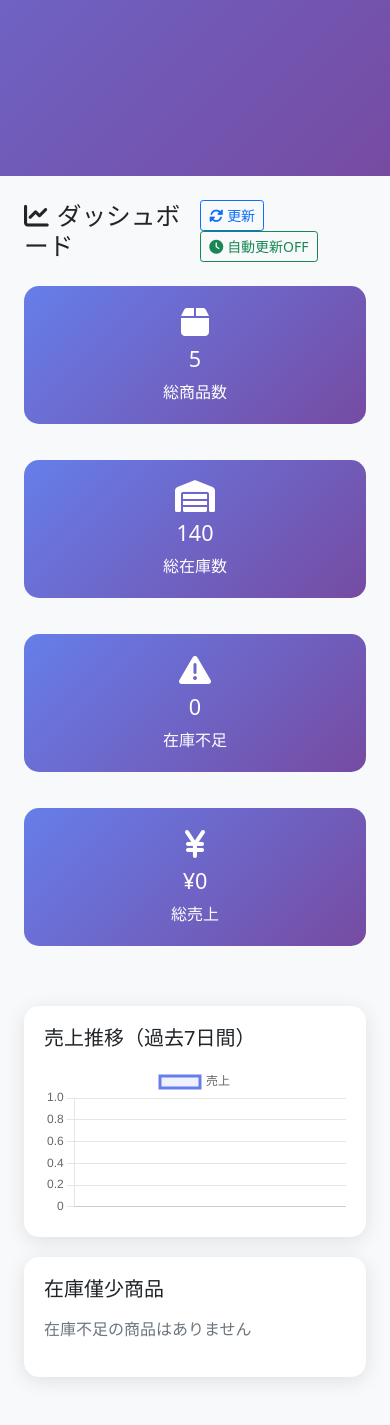
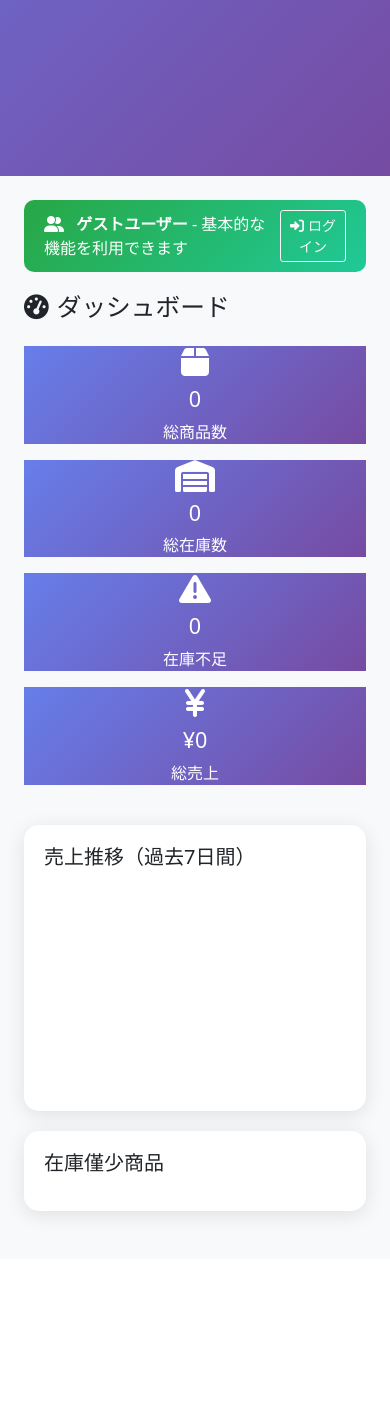
Before and after one commit to Ryota090/APP, a Flask app: page / in a window 390 px wide; the page is wider, and only the part inside the window is pictured. Shown: the part 668-2093 px from the top of that part. After the commit the page ends 1890 px from the top of that part, so only its background shows below. Run offline with Flask 3, Linux system fonts and the light colour scheme; a user stored in the database is signed in; data comes from the database, SQL or seed files in the repository; data that the repository does not hold is empty; some libraries are stand-ins or nearby versions.

Commit message:
検索機能、ゲストユーザー対応、ツールチップ機能を追加

```diff
--- a/app.py
+++ b/app.py
@@ -135,8 +135,8 @@
 
 # ルート
 @app.route('/')
-@login_required
 def index():
+    # ログインしていなくてもアクセス可能
     return render_template('index.html')
 
 @app.route('/login')
@@ -255,113 +255,68 @@
         return jsonify({'success': False, 'message': f'エラー: {str(e)}'})
 
 @app.route('/api/dashboard')
-@login_required
 def dashboard():
+    # ゲストユーザーでもダッシュボードを見られるように
     try:
         if os.environ.get('RENDER'):
             db_path = '/tmp/inventory.db'
         else:
             db_path = os.environ.get('DATABASE_PATH', 'inventory.db')
 
-        print(f"ダッシュボードAPI: データベースパス = {db_path}")
-
-        if not os.path.exists(db_path):
-            print(f"データベースファイルが存在しません: {db_path}")
-            return jsonify({'error': 'データベースが初期化されていません'})
-
         conn = sqlite3.connect(db_path)
         cursor = conn.cursor()
 
-        # 基本統計
+        # 商品統計
         cursor.execute("SELECT COUNT(*) FROM products")
         total_products = cursor.fetchone()[0]
-        print(f"総商品数: {total_products}")
 
         cursor.execute("SELECT SUM(quantity) FROM products")
         total_stock = cursor.fetchone()[0] or 0
-        print(f"総在庫数: {total_stock}")
 
-        # 在庫不足商品数
         cursor.execute("SELECT COUNT(*) FROM products WHERE quantity < 10")
         low_stock_count = cursor.fetchone()[0]
-        print(f"在庫不足商品数: {low_stock_count}")
 
-        # 総売上（売上履歴テーブルがある場合）
-        try:
-            cursor.execute("SELECT SUM(total_amount) FROM sales_history")
-            total_sales = cursor.fetchone()[0] or 0
-            print(f"総売上: {total_sales}")
-        except Exception as e:
-            print(f"売上履歴テーブルエラー: {e}")
-            total_sales = 0
-
-        # 売上データ（過去7日間）
-        try:
-            cursor.execute("""
-                SELECT DATE(created_at) as date, SUM(total_amount) as amount
-                FROM sales_history
-                WHERE created_at >= date('now', '-7 days')
-                GROUP BY DATE(created_at)
-                ORDER BY date
-            """)
-            sales_data = [{'date': row[0], 'amount': row[1]} for row in cursor.fetchall()]
-            print(f"売上データ: {sales_data}")
-        except Exception as e:
-            print(f"売上データ取得エラー: {e}")
-            sales_data = []
+        cursor.execute("SELECT SUM(total_amount) FROM sales_history")
+        total_sales = cursor.fetchone()[0] or 0
 
         conn.close()
 
-        result = {
+        return jsonify({
             'total_products': total_products,
             'total_stock': total_stock,
             'low_stock_count': low_stock_count,
-            'total_sales': total_sales,
-            'sales_data': sales_data
-        }
-
-        print(f"ダッシュボード結果: {result}")
-        return jsonify(result)
-
+            'total_sales': total_sales
+        })
     except Exception as e:
-        print(f"ダッシュボードエラー: {e}")
-        import traceback
-        print(f"エラー詳細: {traceback.format_exc()}")
-        return jsonify({'error': str(e)})
+        return jsonify({'error': str(e)}), 500
 
 @app.route('/api/products', methods=['GET'])
-@login_required
 def get_products():
+    # ゲストユーザーでも商品一覧を見られるように
     try:
         if os.environ.get('RENDER'):
             db_path = '/tmp/inventory.db'
         else:
             db_path = os.environ.get('DATABASE_PATH', 'inventory.db')
 
-        print(f"商品API: データベースパス = {db_path}")
-
-        if not os.path.exists(db_path):
-            print(f"データベースファイルが存在しません: {db_path}")
-            return jsonify({'error': 'データベースが初期化されていません'})
-
         conn = sqlite3.connect(db_path)
         cursor = conn.cursor()
-        cursor.execute("SELECT id, sku, name, price, quantity FROM products")
-        products = cursor.fetchall()
+
+        cursor.execute("SELECT id, sku, name, price, quantity FROM products ORDER BY name")
+        products = []
+        for row in cursor.fetchall():
+            products.append({
+                'id': row[0],
+                'sku': row[1],
+                'name': row[2],
+                'price': row[3],
+                'quantity': row[4]
+            })
+
         conn.close()
-
-        result = [{
-            'id': p[0], 'sku': p[1], 'name': p[2], 'price': p[3], 'quantity': p[4]
-        } for p in products]
-
-        print(f"商品一覧: {len(result)}件")
-        return jsonify(result)
-
+        return jsonify(products)
     except Exception as e:
-        print(f"商品APIエラー: {e}")
-        import traceback
-        print(f"エラー詳細: {traceback.format_exc()}")
-        return jsonify({'error': str(e)})
+        return jsonify({'error': str(e)}), 500
 
 @app.route('/api/products', methods=['POST'])
 @login_required
--- a/static/app.js
+++ b/static/app.js
@@ -5,7 +5,8 @@
     user: null,
     charts: {},
     autoRefreshInterval: null,
-    autoRefreshEnabled: false
+    autoRefreshEnabled: false,
+    filteredProducts: [] // 検索結果を保存
 };
 
 // ページ表示制御
@@ -46,6 +47,114 @@
         case 'analysis':
             updateAnalysisPage();
             break;
+    }
+
+    // ツールチップを初期化
+    initializeTooltips();
+}
+
+// ツールチップ初期化
+function initializeTooltips() {
+    // 既存のツールチップを破棄
+    const tooltipTriggerList = [].slice.call(document.querySelectorAll('[data-bs-toggle="tooltip"]'));
+    tooltipTriggerList.map(function (tooltipTriggerEl) {
+        return new bootstrap.Tooltip(tooltipTriggerEl);
+    });
+}
+
+// 検索機能
+function searchProducts() {
+    const searchTerm = document.getElementById('productSearch').value.toLowerCase();
+    const searchCategory = document.getElementById('searchCategory').value;
+
+    if (!searchTerm) {
+        appData.filteredProducts = appData.products;
+    } else {
+        appData.filteredProducts = appData.products.filter(product => {
+            switch(searchCategory) {
+                case 'name':
+                    return product.name && product.name.toLowerCase().includes(searchTerm);
+                case 'sku':
+                    return product.sku && product.sku.toLowerCase().includes(searchTerm);
+                case 'price':
+                    return product.price && product.price.toString().includes(searchTerm);
+                default:
+                    return (product.name && product.name.toLowerCase().includes(searchTerm)) ||
+                           (product.sku && product.sku.toLowerCase().includes(searchTerm)) ||
+                           (product.price && product.price.toString().includes(searchTerm));
+            }
+        });
+    }
+
+    displayProducts(appData.filteredProducts);
+}
+
+// 検索クリア
+function clearSearch() {
+    document.getElementById('productSearch').value = '';
+    document.getElementById('searchCategory').value = 'all';
+    appData.filteredProducts = appData.products;
+    displayProducts(appData.products);
+}
+
+// 商品表示
+function displayProducts(products) {
+    const tbody = document.getElementById('productTableBody');
+    if (tbody) {
+        tbody.innerHTML = '';
+
+        if (products.length === 0) {
+            tbody.innerHTML = `
+                <tr>
+                    <td colspan="5" class="text-center text-muted">
+                        <i class="fas fa-search me-2"></i>商品が見つかりませんでした
+                    </td>
+                </tr>
+            `;
+            return;
+        }
+
+        products.forEach(product => {
+            const row = document.createElement('tr');
+            row.innerHTML = `
+                <td>
+                    <span data-bs-toggle="tooltip" data-bs-placement="top" title="SKU: ${product.sku}">
+                        ${product.sku || ''}
+                    </span>
+                </td>
+                <td>
+                    <span data-bs-toggle="tooltip" data-bs-placement="top" title="商品名: ${product.name}">
+                        ${product.name || ''}
+                    </span>
+                </td>
+                <td>
+                    <span data-bs-toggle="tooltip" data-bs-placement="top" title="価格: ¥${(product.price || 0).toLocaleString()}">
+                        ¥${(product.price || 0).toLocaleString()}
+                    </span>
+                </td>
+                <td>
+                    <span class="badge ${product.quantity < 10 ? 'bg-danger' : product.quantity < 50 ? 'bg-warning' : 'bg-success'}"
+                          data-bs-toggle="tooltip" data-bs-placement="top"
+                          title="${product.quantity < 10 ? '在庫不足' : product.quantity < 50 ? '在庫注意' : '在庫充足'}">
+                        ${product.quantity || 0}点
+                    </span>
+                </td>
+                <td>
+                    <button class="btn btn-sm btn-outline-primary me-1" onclick="editProduct(${product.id})"
+                            data-bs-toggle="tooltip" data-bs-placement="top" title="商品を編集">
+                        <i class="fas fa-edit"></i>
+                    </button>
+                    <button class="btn btn-sm btn-outline-danger" onclick="deleteProduct(${product.id})"
+                            data-bs-toggle="tooltip" data-bs-placement="top" title="商品を削除">
+                        <i class="fas fa-trash"></i>
+                    </button>
+                </td>
+            `;
+            tbody.appendChild(row);
+        });
+
+        // 新しいツールチップを初期化
+        initializeTooltips();
     }
 }
 
@@ -109,7 +218,6 @@
     }
 }
 
-// 商品一覧更新
 async function updateProductList() {
     try {
         const response = await fetch('/api/products');
@@ -118,30 +226,9 @@
         }
         const products = await response.json();
         appData.products = products;
+        appData.filteredProducts = products;
 
-        const tbody = document.getElementById('productTableBody');
-        if (tbody) {
-        tbody.innerHTML = '';
-
-        products.forEach(product => {
-            const row = document.createElement('tr');
-            row.innerHTML = `
-                    <td>${product.sku || ''}</td>
-                    <td>${product.name || ''}</td>
-                    <td>¥${(product.price || 0).toLocaleString()}</td>
-                    <td>${product.quantity || 0}点</td>
-                <td>
-                    <button class="btn btn-sm btn-outline-primary" onclick="editProduct(${product.id})">
-                        <i class="fas fa-edit"></i>
-                    </button>
-                        <button class="btn btn-sm btn-outline-danger" onclick="deleteProduct(${product.id})">
-                            <i class="fas fa-trash"></i>
-                        </button>
-                </td>
-            `;
-            tbody.appendChild(row);
-        });
-        }
+        displayProducts(products);
     } catch (error) {
         console.error('商品一覧更新エラー:', error);
     }
@@ -777,6 +864,9 @@
 // 初期化
 async function initializeApp() {
     try {
+        // ゲストユーザー判定
+        checkUserStatus();
+
         // 初期データ読み込み
         await updateDashboard();
         await updateProductList();
@@ -800,10 +890,51 @@
             salesForm.addEventListener('submit', registerSale);
         }
 
+        // 検索機能のイベントリスナー
+        const productSearch = document.getElementById('productSearch');
+        const searchCategory = document.getElementById('searchCategory');
+
+        if (productSearch) {
+            productSearch.addEventListener('input', searchProducts);
+        }
+        if (searchCategory) {
+            searchCategory.addEventListener('change', searchProducts);
+        }
+
+        // ツールチップ初期化
+        initializeTooltips();
+
+        console.log('アプリケーション初期化完了');
     } catch (error) {
         console.error('アプリケーション初期化エラー:', error);
     }
 }
 
+// ユーザー状態チェック
+function checkUserStatus() {
+    // セッション情報を確認（簡易的な実装）
+    const isGuest = !document.cookie.includes('session');
+    const guestBanner = document.getElementById('guestBanner');
+
+    if (isGuest && guestBanner) {
+        guestBanner.classList.remove('hidden');
+    }
+
+    // ゲストユーザーの場合は一部機能を制限
+    if (isGuest) {
+        // 商品登録フォームを非表示
+        const addProductForm = document.querySelector('.form-container');
+        if (addProductForm) {
+            addProductForm.style.display = 'none';
+        }
+
+        // 編集・削除ボタンを非表示
+        const editButtons = document.querySelectorAll('.btn-outline-primary, .btn-outline-danger');
+        editButtons.forEach(button => {
+            button.style.display = 'none';
+        });
+    }
+}
+
 // DOM読み込み完了時に初期化
 document.addEventListener('DOMContentLoaded', initializeApp);
--- a/templates/index.html
+++ b/templates/index.html
@@ -100,9 +100,21 @@
         .kpi-card {
             background: linear-gradient(135deg, #667eea 0%, #764ba2 100%);
             color: white;
-            border-radius: 15px;
-            padding: 20px;
+        }
+        .tooltip {
+            font-size: 0.875rem;
+        }
+        .guest-banner {
+            background: linear-gradient(135deg, #28a745 0%, #20c997 100%);
+            color: white;
+            padding: 10px 20px;
+            border-radius: 10px;
             margin-bottom: 20px;
+        }
+        .search-highlight {
+            background-color: #fff3cd;
+            padding: 2px 4px;
+            border-radius: 3px;
         }
         .sales-item {
             background: #f8f9fa;
@@ -157,19 +169,22 @@
             <div class="col-md-9 col-lg-10 main-content p-4">
                 <!-- ダッシュボード -->
                 <div id="dashboardPage">
-                    <div class="d-flex justify-content-between align-items-center mb-4">
-                        <h2 class="mb-0"><i class="fas fa-chart-line me-2"></i>ダッシュボード</h2>
-                        <div>
-                            <button type="button" class="btn btn-outline-primary btn-sm me-2" onclick="updateDashboard()">
-                                <i class="fas fa-sync-alt me-1"></i>更新
-                            </button>
-                            <button type="button" class="btn btn-outline-success btn-sm" onclick="toggleAutoRefresh()">
-                                <i class="fas fa-clock me-1"></i><span id="autoRefreshText">自動更新OFF</span>
+                    <!-- ゲストユーザーバナー -->
+                    <div id="guestBanner" class="guest-banner hidden">
+                        <div class="d-flex justify-content-between align-items-center">
+                            <div>
+                                <i class="fas fa-user-friends me-2"></i>
+                                <strong>ゲストユーザー</strong> - 基本的な機能を利用できます
+                            </div>
+                            <button type="button" class="btn btn-outline-light btn-sm" onclick="window.location.href='/login'">
+                                <i class="fas fa-sign-in-alt me-1"></i>ログイン
                             </button>
                         </div>
                     </div>
 
-                    <!-- KPI カード -->
+                    <h2 class="mb-4"><i class="fas fa-tachometer-alt me-2"></i>ダッシュボード</h2>
+
+                    <!-- KPIカード -->
                     <div class="row mb-4">
                         <div class="col-md-3 mb-3">
                             <div class="kpi-card">
@@ -272,22 +287,56 @@
                         <div class="d-flex justify-content-between align-items-center mb-3">
                             <h5 class="mb-0">商品一覧</h5>
                             <div>
-                                <button type="button" class="btn btn-outline-warning btn-sm me-2" onclick="bulkUpdateStock()">
+                                <button type="button" class="btn btn-outline-warning btn-sm me-2" onclick="bulkUpdateStock()"
+                                        data-bs-toggle="tooltip" data-bs-placement="top" title="複数の商品の在庫を一括で更新します">
                                     <i class="fas fa-edit me-1"></i>一括在庫更新
                                 </button>
-                                <button type="button" class="btn btn-outline-info btn-sm" onclick="exportProducts()">
+                                <button type="button" class="btn btn-outline-info btn-sm" onclick="exportProducts()"
+                                        data-bs-toggle="tooltip" data-bs-placement="top" title="商品データをCSVファイルとしてダウンロードします">
                                     <i class="fas fa-download me-1"></i>商品エクスポート
                                 </button>
                             </div>
                         </div>
+
+                        <!-- 検索機能 -->
+                        <div class="row mb-3">
+                            <div class="col-md-6">
+                                <div class="input-group">
+                                    <span class="input-group-text">
+                                        <i class="fas fa-search"></i>
+                                    </span>
+                                    <input type="text" class="form-control" id="productSearch"
+                                           placeholder="商品名、SKU、価格で検索..."
+                                           data-bs-toggle="tooltip" data-bs-placement="top"
+                                           title="商品名、SKU、価格を入力して検索できます">
+                                </div>
+                            </div>
+                            <div class="col-md-3">
+                                <select class="form-select" id="searchCategory"
+                                        data-bs-toggle="tooltip" data-bs-placement="top"
+                                        title="検索するカテゴリを選択してください">
+                                    <option value="all">すべて</option>
+                                    <option value="name">商品名</option>
+                                    <option value="sku">SKU</option>
+                                    <option value="price">価格</option>
+                                </select>
+                            </div>
+                            <div class="col-md-3">
+                                <button type="button" class="btn btn-outline-secondary w-100" onclick="clearSearch()"
+                                        data-bs-toggle="tooltip" data-bs-placement="top" title="検索条件をクリアします">
+                                    <i class="fas fa-times me-1"></i>クリア
+                                </button>
+                            </div>
+                        </div>
+
                         <table class="table table-hover">
                             <thead>
                                 <tr>
-                                    <th>SKU</th>
-                                    <th>商品名</th>
-                                    <th>価格</th>
-                                    <th>在庫数</th>
-                                    <th>操作</th>
+                                    <th>SKU <i class="fas fa-info-circle text-muted" data-bs-toggle="tooltip" data-bs-placement="top" title="商品の一意の識別コード"></i></th>
+                                    <th>商品名 <i class="fas fa-info-circle text-muted" data-bs-toggle="tooltip" data-bs-placement="top" title="商品の名称"></i></th>
+                                    <th>価格 <i class="fas fa-info-circle text-muted" data-bs-toggle="tooltip" data-bs-placement="top" title="商品の価格（円）"></i></th>
+                                    <th>在庫数 <i class="fas fa-info-circle text-muted" data-bs-toggle="tooltip" data-bs-placement="top" title="現在の在庫数量"></i></th>
+                                    <th>操作 <i class="fas fa-info-circle text-muted" data-bs-toggle="tooltip" data-bs-placement="top" title="商品の編集・削除操作"></i></th>
                                 </tr>
                             </thead>
                             <tbody id="productTableBody"></tbody>
```
Also changed, not shown: templates/login.html (+28 -3 lines).
